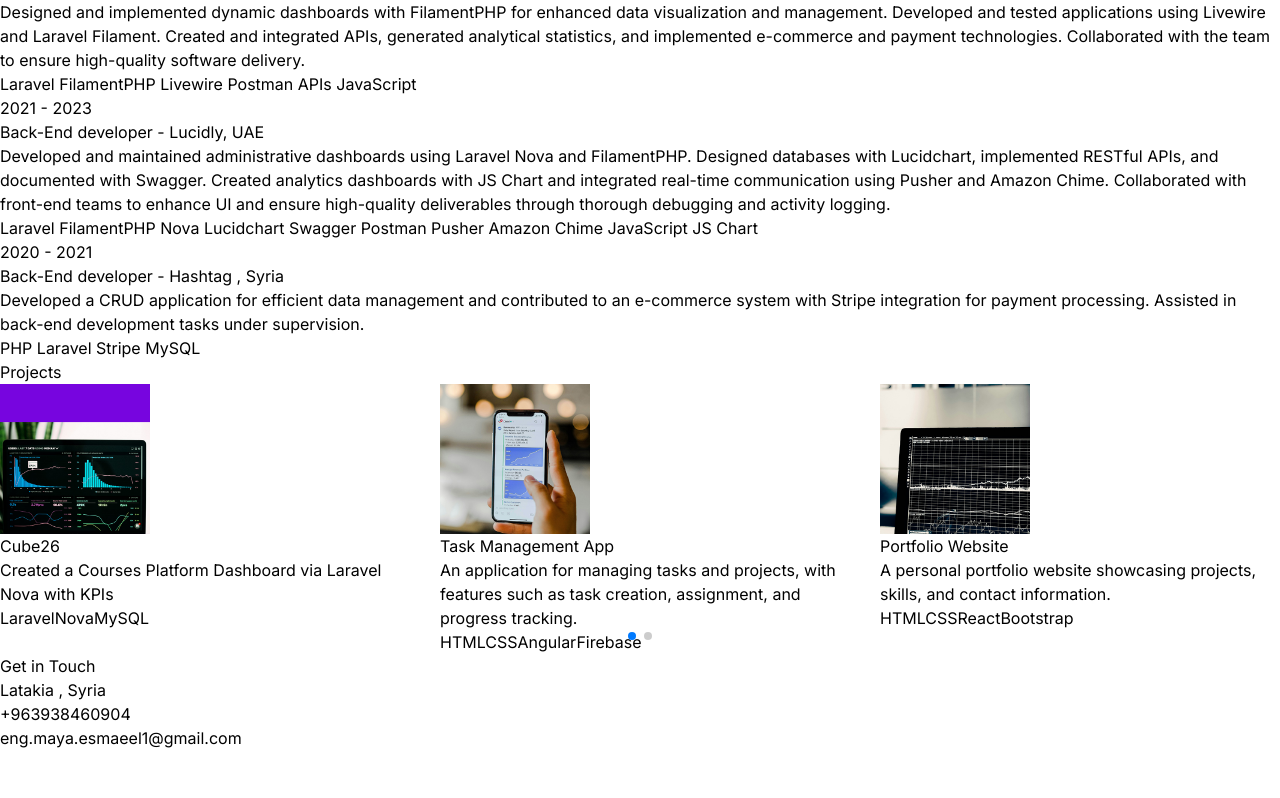
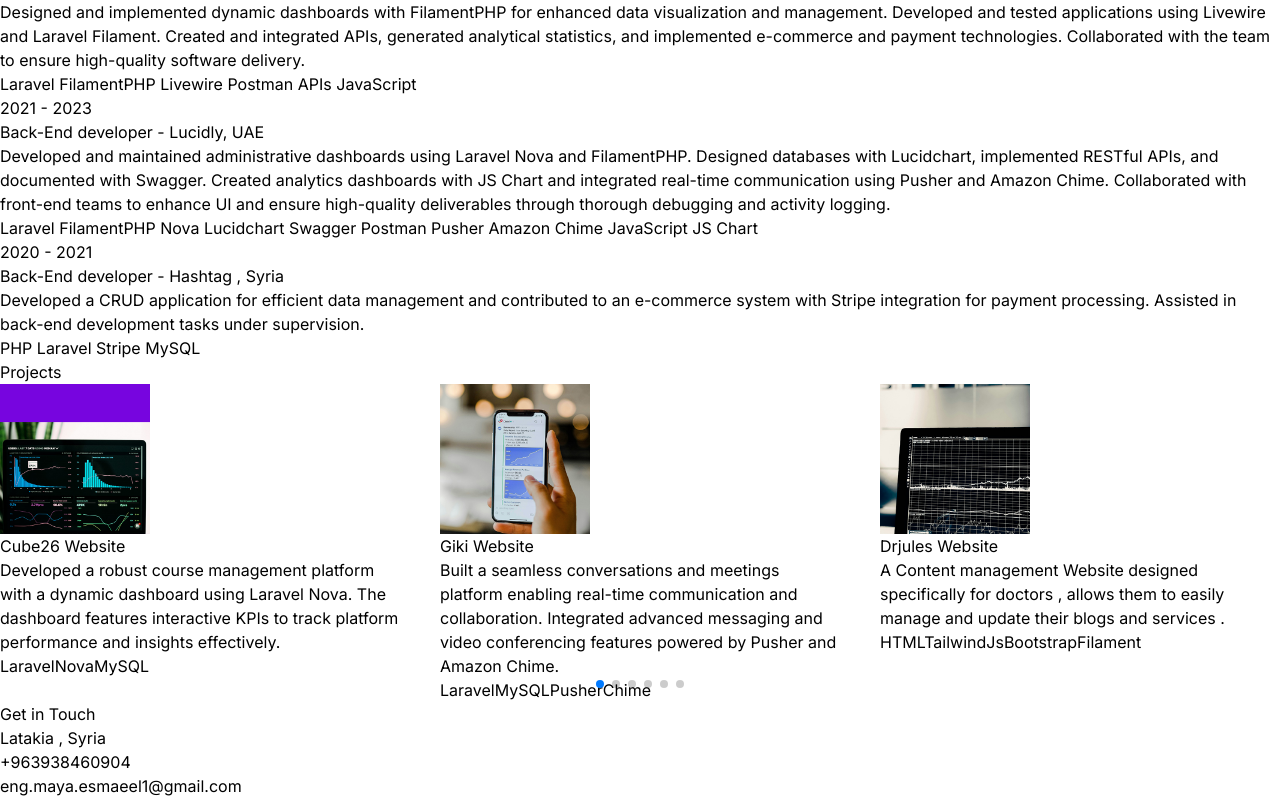
Before and after one commit to engMaya22/Portfolio-react-js, a React (Vite) app: page / in a window 1280 px wide. Shown: the part 2624-3422 px from the top of the page. Before the commit the page ends 3374 px from the top, so only its background shows below. Built offline with nearby package versions, Linux system fonts and the light colour scheme.

Commit message:
project data

```diff
--- a/src/App.jsx
+++ b/src/App.jsx
@@ -32,7 +32,7 @@
 
 export default App
 
-
-// add actual projects data  + sso + mailer + react projects with its images
-//add tailwind css classes for each div and headline
+//add better personal  images
+// +react + ecm
+// add actual projects data  + sso  + react projects with its images + linkes
 //add backend for it
--- a/src/components/Projects.jsx
+++ b/src/components/Projects.jsx
@@ -52,7 +52,7 @@
                     <h6 className="font-semibold mb-2">{project.title}</h6>
 
                     {/* Description */}
-                    <p className="text-neutral-400 mb-4">{project.description}</p>
+                    <p className="text-neutral-400 text-sm mb-4">{project.description}</p>
 
                     {/* Technologies */}
                     <div className="flex flex-wrap justify-center gap-2 mb-4 md:mb-6 lg:mb-8">
--- a/src/constants/index.js
+++ b/src/constants/index.js
@@ -43,32 +43,61 @@
 
 export const PROJECTS = [
   {
-    title: "Cube26",
+    title: "Cube26 Website",
     image: project1,
     description:
-      "Created a Courses Platform Dashboard via Laravel Nova with KPIs",
+      "Developed a robust course management platform with a dynamic dashboard using Laravel Nova. The dashboard features interactive KPIs to track platform performance and insights effectively.",
     technologies: ["Laravel", "Nova", "MySQL"],
   },
   {
-    title: "Task Management App",
+    title: "Giki Website",
     image: project2,
     description:
-      "An application for managing tasks and projects, with features such as task creation, assignment, and progress tracking.",
-    technologies: ["HTML", "CSS", "Angular", "Firebase"],
+    "Built a seamless conversations and meetings platform enabling real-time communication and collaboration. Integrated advanced messaging and video conferencing features powered by Pusher and Amazon Chime.",
+    technologies: ['Laravel', 'MySQL', 'Pusher' , 'Chime'],
   },
   {
-    title: "Portfolio Website",
+    title: "Drjules Website",
     image: project3,
     description:
-      "A personal portfolio website showcasing projects, skills, and contact information.",
-    technologies: ["HTML", "CSS", "React", "Bootstrap"],
+      "A Content management Website designed specifically for doctors , allows them to easily manage and update their blogs and services .",
+    technologies: ["HTML", "Tailwind", "Js", "Bootstrap", 'Filament'],
   },
   {
-    title: "Blogging Platform",
+    title: "Webased Portfolio Website",
     image: project4,
     description:
-      "A platform for creating and publishing blog posts, with features like rich text editing, commenting, and user profiles.",
-    technologies: ["HTML", "CSS", "Vue.js", "Express", "mySQL"],
+    "Designed and developed a dynamic portfolio website to showcase company services effectively. Leveraged modern frameworks for responsive design and seamless user interaction.",
+    technologies: ["HTML", "Tailwind", "Livewire", "Filament", "mySQL"],
+  },
+  {
+    title: "Real Estate Website",
+    image: project3,
+    description:
+    "Developed a professional real estate website to showcase company services and completed projects. Designed with a focus on aesthetics and responsiveness to effectively highlight achievements and offerings.",
+
+    technologies: ["HTML", "Tailwind", "React.js"],
+  },
+  {
+    title: "Totim Website",
+    image: project4,
+    description:
+    "Developed a presentation website for a hotel, showcasing its services, amenities, and offerings. Designed to provide a seamless and visually engaging experience for visitors.",
+    technologies: [ "Laravel",  "Nova", "mySQL"],
+  },
+  {
+    title: "SSO Website",
+    image: project4,
+    description:
+    "Developed a secure Single Sign-On (SSO) platform to streamline user authentication across multiple services. Integrated Laravel Nova for efficient administration and PostgreSQL for robust data management.",
+    technologies: [ "Laravel", "PostgreSQL",  "Nova"],
+  },
+  {
+    title: "Burger Website",
+    image: project4,
+    description:
+      "A Dynamic single-page application to showcase an enticing array of burgers and drinks. Employed responsive design principles for seamless viewing on various devices, ensuring an immersive user experience",
+    technologies: [ "HTML",  "CSS", "JS"],
   },
 ];
 
```
